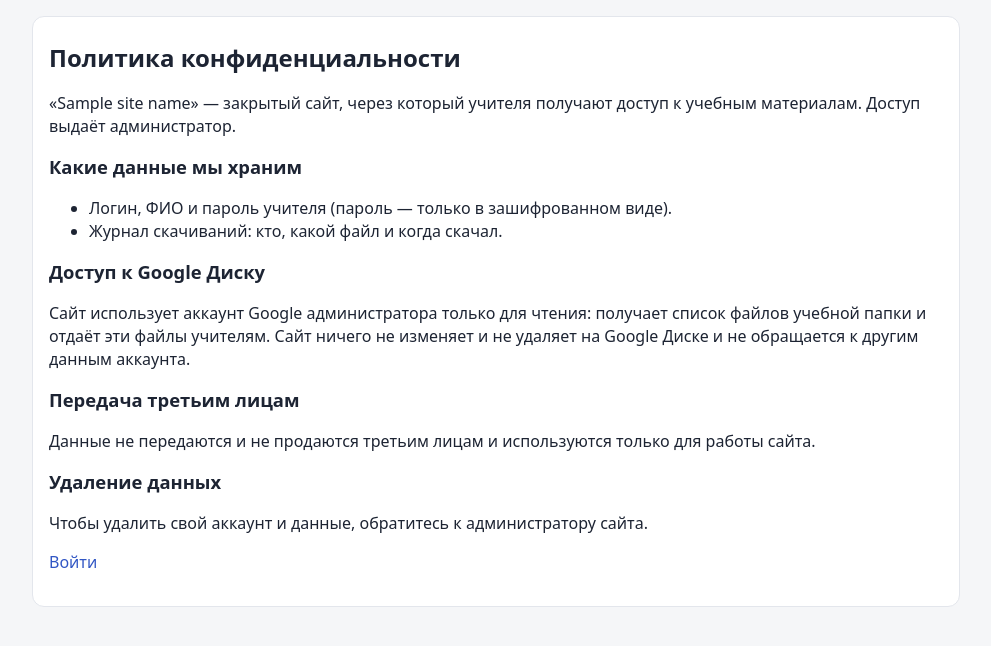
After one commit to DanilKArpachev/school-library, a FastAPI app: template app/templates/privacy.html in a window 1280 px wide. The commit adds this page. Shown: the top 646 px of the page, without its empty margins (144-1135 px from the left). Run offline with FastAPI, Linux system fonts and the light colour scheme; the template is opened without the code that fills it: most values are stand-ins (such as "Sample title", 1, 10 or a date in 2020); parts of the project's set-up code (start-up, migrations or seed data) failed here and were passed over.

Commit message:
Страница политики конфиденциальности (нужна для публикации приложения в Google)
Co-Authored-By: Claude Opus 5.5 <noreply@anthropic.com>
Claude-Session: https://claude.ai/code/session_01Gi7sscciwgCS359m7VwMRm

```diff
--- a/app/main.py
+++ b/app/main.py
@@ -174,6 +174,11 @@ def search(q: str, include_hidden: bool):
 
 
 # ---------- вход ----------
+
+@app.get("/privacy", response_class=HTMLResponse)
+def privacy(request: Request):
+    return render(request, "privacy.html", current_user(request))
+
 
 @app.get("/login", response_class=HTMLResponse)
 def login_page(request: Request):
--- a/app/templates/login.html
+++ b/app/templates/login.html
@@ -8,5 +8,6 @@
     <button class="primary">Войти</button>
   </form>
   <p class="muted">Нет логина? Обратитесь к администратору.</p>
+  <p class="muted"><small><a href="/privacy">Политика конфиденциальности</a></small></p>
 </div>
 {% endblock %}
--- /dev/null
+++ b/app/templates/privacy.html
@@ -0,0 +1,20 @@
+{% extends "base.html" %}
+{% block title %}Политика конфиденциальности — {{ site_name }}{% endblock %}
+{% block content %}
+<div class="card">
+  <h1>Политика конфиденциальности</h1>
+  <p>«{{ site_name }}» — закрытый сайт, через который учителя получают доступ к учебным материалам. Доступ выдаёт администратор.</p>
+  <h2>Какие данные мы храним</h2>
+  <ul>
+    <li>Логин, ФИО и пароль учителя (пароль — только в зашифрованном виде).</li>
+    <li>Журнал скачиваний: кто, какой файл и когда скачал.</li>
+  </ul>
+  <h2>Доступ к Google Диску</h2>
+  <p>Сайт использует аккаунт Google администратора только для чтения: получает список файлов учебной папки и отдаёт эти файлы учителям. Сайт ничего не изменяет и не удаляет на Google Диске и не обращается к другим данным аккаунта.</p>
+  <h2>Передача третьим лицам</h2>
+  <p>Данные не передаются и не продаются третьим лицам и используются только для работы сайта.</p>
+  <h2>Удаление данных</h2>
+  <p>Чтобы удалить свой аккаунт и данные, обратитесь к администратору сайта.</p>
+  {% if not user %}<p><a href="/login">Войти</a></p>{% endif %}
+</div>
+{% endblock %}
```
